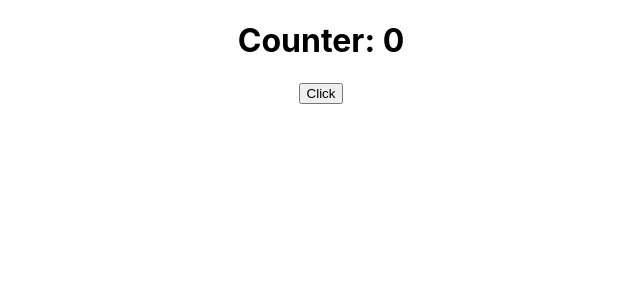
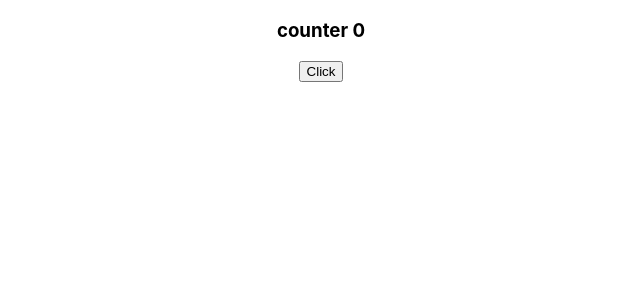
Before and after one commit to zamanrahimi/react-project-t, a React (Create React App) app: page / in a window 1280 px wide. Shown: the top 300 px of the page, without its empty margins (319-959 px from the left). Built offline with nearby package versions, Linux system fonts and the light colour scheme.

Commit message:
22, - ,Using useSate in functional component

```diff
--- a/src/App.js
+++ b/src/App.js
@@ -7,13 +7,14 @@ import Counter from './components/Counter';
 import Resume from './components/Resume';
 import FunctionEvent from './components/FunctionEvent';
 import ClassEvent from './components/ClassEvent';
+import FunctionalCounter from './components/FunctionalCounter';
 
 function App() {
   return (
     <div className="App">
 
 
-      <Counter> </Counter>
+      <FunctionalCounter> </FunctionalCounter>
 
 
     </div>
--- /dev/null
+++ b/src/components/FunctionalCounter.js
@@ -0,0 +1,16 @@
+import {useState} from 'react';
+function FunctionalCounter() {
+
+    const [counter, setCounter] = useState(0);
+    const increament = () =>{
+        setCounter(counter + 1);
+    };
+
+    return (<div>
+        <h3> counter {counter} </h3>
+        <button onClick={increament}>Click</button>
+        </div>);
+
+}
+
+export default FunctionalCounter;
```
